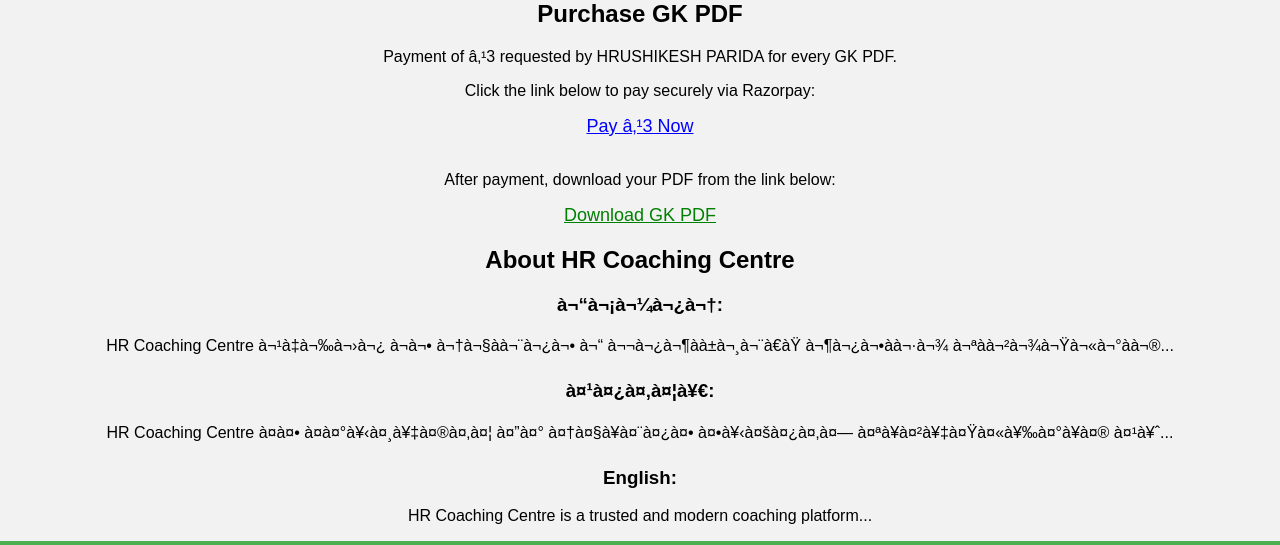
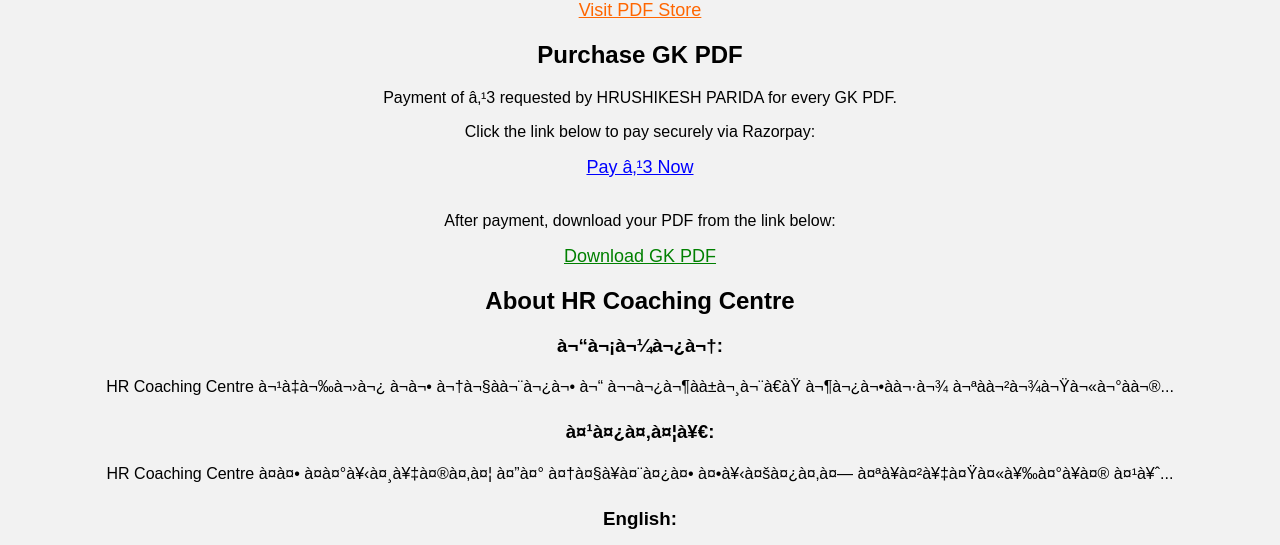
Before and after one commit to hr8693/hr--coaching-centre, a plain HTML site: page index.html in a window 1280 px wide. Shown: the top 545 px of the page. Drawn offline with Linux system fonts and the light colour scheme.

Commit message:
Update index.html

```diff
--- a/index.html
+++ b/index.html
@@ -1,4 +1,4 @@
-
+<a href="pdf-store.html" style="font-size:18px; color:#ff6600;">Visit PDF Store</a>
 <section id="purchase">
   <h2>Purchase GK PDF</h2>
   <p>Payment of ₹3 requested by HRUSHIKESH PARIDA for every GK PDF.</p>
```
